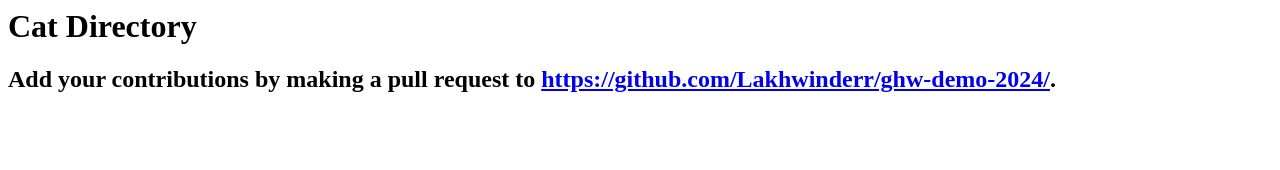
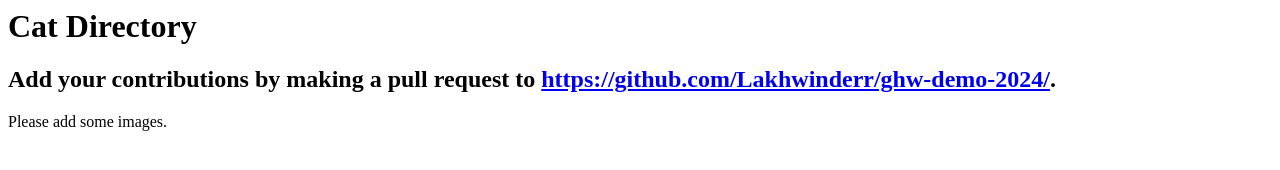
Before and after one commit to Lakhwinderr/ghw-demo-2024, a plain HTML site: page index.html in a window 1280 px wide. Drawn offline with Linux system fonts and the light colour scheme.

Commit message:
Update index.html

```diff
--- a/index.html
+++ b/index.html
@@ -5,5 +5,6 @@
   <body>
     <h1>Cat Directory</h1>
     <h2>Add your contributions by making a pull request to <a href="https://github.com/Lakhwinderr/ghw-demo-2024/">https://github.com/Lakhwinderr/ghw-demo-2024/</a>.</h2>
+    <p>Please add some images.</p>
   </body>
 </html>
```
